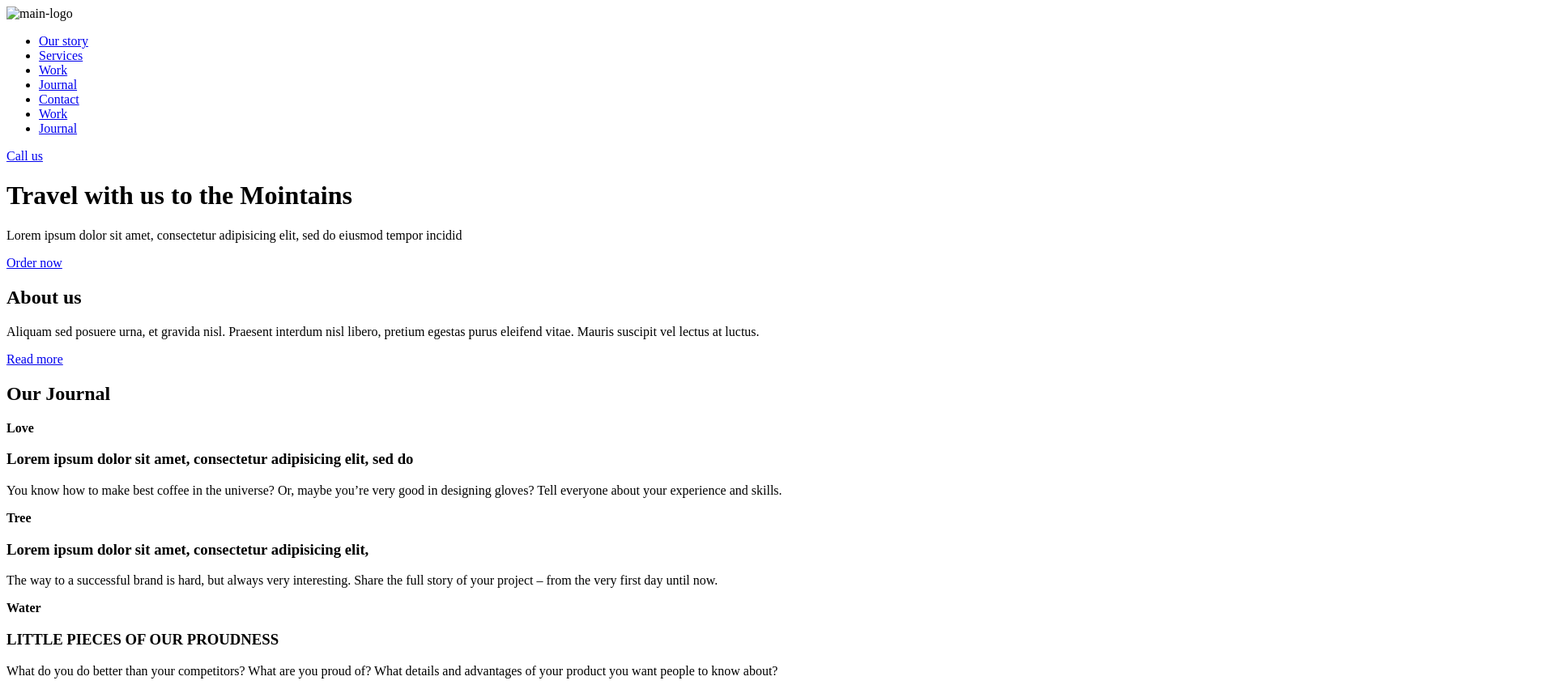
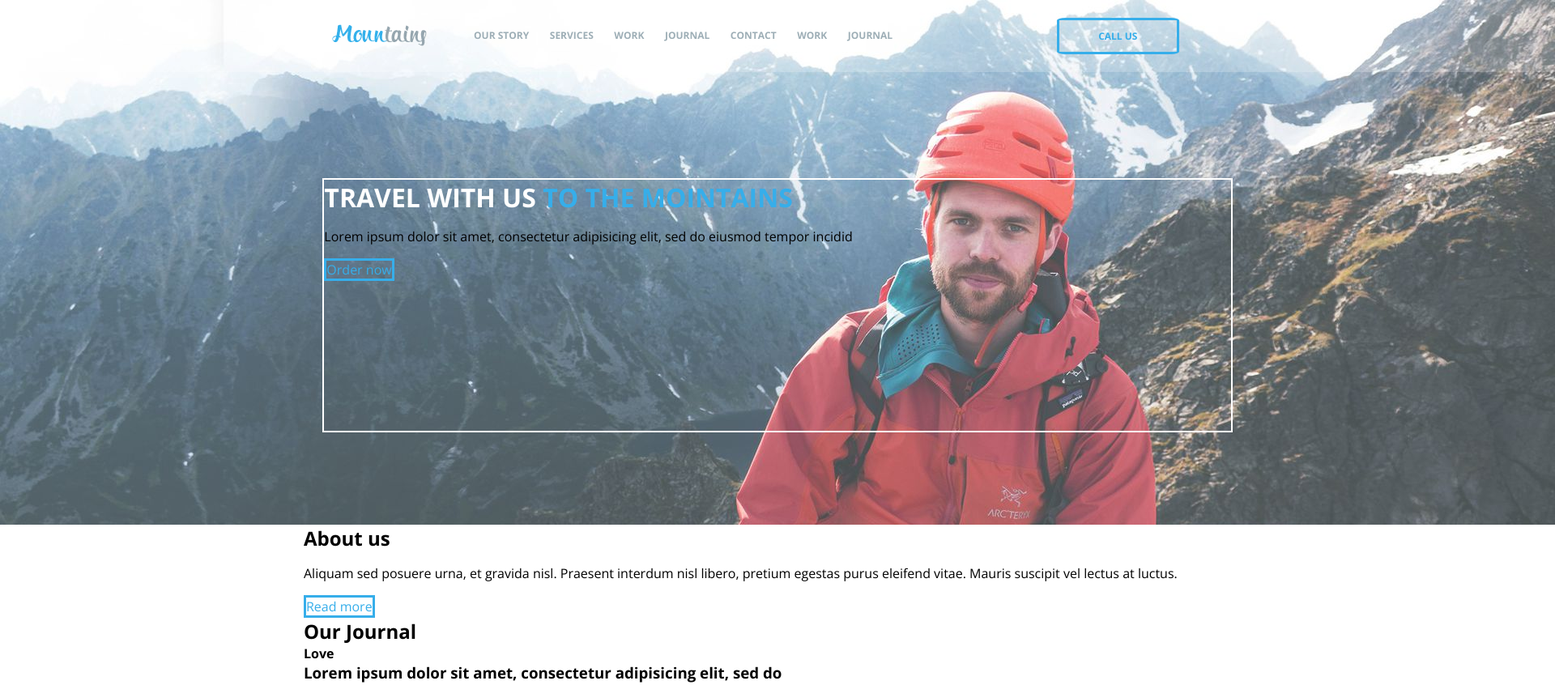
Before and after one commit to dabaycode/tourism-master-site, a plain HTML site: page index.html in a window 1280 px wide. Shown: the top 846 px of the page at 81% size, 1920 px wide, since content can reach past the window. Drawn offline with nearby package versions, Linux system fonts and the light colour scheme.

Commit message:
add header styles, rename html row elements

```diff
--- a/css/style.css
+++ b/css/style.css
@@ -0,0 +1,160 @@
+body {
+	position: relative;
+
+	width: 1920px;
+	margin: 0 auto;
+
+	font-family: 'Open Sans', "Arial", sans-serif;
+	font-size: 100%;
+}
+
+a {
+	text-decoration: none;
+}
+
+h1,
+h2,
+h3,
+h4 {
+	margin: 0;
+}
+
+main,
+.row-item {
+	overflow: hidden;
+}
+
+
+.row-item-container {
+	margin: 0 auto;
+	width: 60.94%;
+	box-sizing: border-box;
+}
+
+.clearfix::after {
+	content: "";
+	display: table;
+	clear: both;
+}
+
+.main-header,
+.row-item-content h1,
+.row-item-content h2 {
+	text-transform: uppercase;
+}
+
+.main-header {
+	background-color: rgba(255,255,255,0.2);
+}
+
+
+.logo,
+.contact,
+.main-navigation {
+	float: left;
+	font-size: 0.75em;
+}
+
+.logo {
+    padding: 13px 2%;
+    margin: 17px 1%;
+
+	font-size: 0; /* inline-block spacing fix */
+}
+
+.logo a {
+	display: inline-block;
+}
+
+.contact {
+    width: 13%;
+    margin: 22px 1.5%;
+}
+
+.main-navigation {
+	width: 60%;
+    margin: 18px 0;
+    padding: 12px 1%;
+
+	font-weight: bold;
+}
+
+.main-header {
+    position: absolute;
+    right: 0;
+    width: 100%;
+}
+
+.navigation-item {
+    display: inline-block;
+    padding: 5px 0;
+    margin: 0 1.6%;
+	color: #9daeb6;
+}
+
+.navigation-item:hover {
+	border-bottom: 2px solid #36aeea;
+}
+
+.banner-main {
+    min-height: 648px; /* temp */
+	background: url("../img/Header/background-image.jpg");
+}
+
+.banner-main-container {
+	margin-top: 220px;
+}
+
+.btn {
+	display: inline-block;
+	border: 3px solid #36aeea;
+	color: #36aeea;
+}
+
+.btn-call {
+    width: 95%;
+    padding: 11px 0;
+    border-radius: 7%;
+
+    text-align: center;
+    font-weight: bold;
+}
+
+.btn-call:hover {
+	background-color:  #36aeea;
+	color: white;
+}
+
+.banner-main-content {
+	width: auto;
+	min-height: 312px;  /* temp */
+	margin: 0 2%;
+	border: 2px solid white;
+	border-top: 0;
+}
+
+.banner-main-content h1 {
+	font-size: 2em;
+	font-weight: bold;
+	color: white;
+}
+
+.top-line {
+	font-size: 0;
+}
+
+.top-line-left,
+.top-line-right {
+	display: inline-block;
+	width: 50%;
+	height: 2px;
+	background-color: white;
+}
+
+.top-line-right {
+
+}
+
+.banner-main-content .title-text {
+	color: #36aeea;
+}
--- a/index.html
+++ b/index.html
@@ -3,36 +3,48 @@
 <head>
     <meta charset="UTF-8">
     <title>Mountains</title>
+    <link href='https://fonts.googleapis.com/css?family=Open+Sans:400,300,700' rel='stylesheet' type='text/css'>
     <link rel="stylesheet" href="css/style.css">
 </head>
 <body>
-<header class="main-header">
+<header class="row-item main-header ">
+    <div class="row-item-container clearfix">
         <div class="logo">
-        <img src="#" alt="main-logo">
+            <a href="#">
+                <img src="img/Header/logo-main.png" width="117px" height="27px" alt="main-logo">
+            </a>
         </div>
         <nav class="main-navigation">
-        <ul>
-            <li><a href="#">Our story</a></li>
-            <li><a href="#">Services</a></li>
-            <li><a href="#">Work</a></li>
-            <li><a href="#">Journal</a></li>
-            <li><a href="#">Contact</a></li>
-            <li><a href="#">Work</a></li>
-            <li><a href="#">Journal</a></li>
-        </ul>
+            <a class="navigation-item" href="#">Our story</a>
+            <a class="navigation-item" href="#">Services</a>
+            <a class="navigation-item" href="#">Work</a>
+            <a class="navigation-item" href="#">Journal</a>
+            <a class="navigation-item" href="#">Contact</a>
+            <a class="navigation-item" href="#">Work</a>
+            <a class="navigation-item" href="#">Journal</a>
         </nav>
         <div class="contact">
-        <a class="btn btn-blue" href="#">Call us</a>
+            <a class="btn btn-call" href="#">Call us</a>
+        </div>
     </div>
 </header>
 <!-- need more semantic(think about sections) -->
-<main>
-    <div class="column-item">
-        <h1>Travel with us <span>to the Mointains</span></h1>
+<main class="container">
+    <div class="row-item banner-main">
+        <div class="row-item-container banner-main-container">
+            <div class="row-item-content banner-main-content">
+                <div class="top-line">
+                    <div class="top-line-left"></div>
+                    <div class="top-line-right"></div>
+                </div>
+                <h1>Travel with us <span class="title-text">to the Mointains</span></h1>
                 <p>Lorem ipsum dolor sit amet, consectetur adipisicing elit, sed do eiusmod tempor incidid</p>
                 <a class="btn" href="#">Order now</a>
             </div>
-    <div class="column-item">
+        </div>
+    </div>
+    <div class="row-item">
+        <div class="row-item-container">
             <h2>About us</h2>
             <p>
                 Aliquam sed posuere urna, et gravida nisl. Praesent
@@ -41,7 +53,9 @@
             </p>
             <a class="btn" href="#">Read more</a>
         </div>
-    <div class="column-item">
+    </div>
+    <div class="row-item">
+        <div class="row-item-container">
             <h2>Our Journal</h2>
             <!-- think about using ol -->
             <div class="features">
@@ -53,7 +67,6 @@
                         You know how to make best coffee in the universe? Or, maybe you’re very good in designing gloves?
                         Tell everyone about your experience and skills.
                     </p>
-
                 </div>
                 <div class="features-img"></div>
                 <div class="features-description">
@@ -76,7 +89,9 @@
                 </div>
             </div>
         </div>
-    <div class="column-item">
+    </div>
+    <div class="row-item">
+        <div class="row-item-container">
             <h2>Do you wanna go?</h2>
             <p>
                 Aliquam sed posuere urna, et gravida nisl. Praesent
@@ -92,7 +107,9 @@
                 <span class="notification">* Your data will not be transferred</span>
             </form>
         </div>
-    <div class="column-item">
+    </div>
+    <div class="row-item">
+        <div class="row-item-container">
             <h2>How we work</h2>
             <ul class="step-list">
                 <li>
@@ -133,7 +150,9 @@
                 </li>
             </ul>
         </div>
-    <div class="column-item">
+    </div>
+    <div class="row-item">
+        <div class="row-item-container">
             <h2>Travel with us</h2>
             <div class="catalog">
                 <div class="catalog-item">
@@ -169,7 +188,9 @@
 
             </div>
         </div>
-    <div class="column-item">
+    </div>
+    <div class="row-item">
+        <div class="row-item-container">
             <h2>Gallery</h2>
             <div class="img-gallery">
                 <div class="img-gallery-column">
@@ -183,7 +204,9 @@
                 </div>
             </div>
         </div>
-    <div class="line-brand">
+    </div>
+    <div class="row-item line-brand">
+        <div class="row-item-content">
             <div class="line-brand-item"><img src="" alt=""></div>
             <div class="line-brand-item"><img src="" alt=""></div>
             <div class="line-brand-item"><img src="" alt=""></div>
@@ -191,7 +214,9 @@
             <div class="line-brand-item"><img src="" alt=""></div>
             <div class="line-brand-item"><img src="" alt=""></div>
         </div>
-    <div class="column-item comments">
+    </div>
+    <div class="row-item comments">
+        <div class="row-item-container">
             <h2>Our Clients Say</h2>
             <div class="layout-column">
                 <div class="comment">
@@ -218,7 +243,9 @@
                 </div>
             </div>
         </div>
-    <div class="column-item">
+    </div>
+    <div class="row-item">
+        <div class="row-item-container">
             <form class="contact-form" action="#">
                 <h2>Contacts</h2>
                 <p>Sign up for our newsletter to receive updates</p>
@@ -228,8 +255,11 @@
                 <button type="submit">Send</button>
             </form>
         </div>
+    </div>
 </main>
 <footer class="main-footer">
+    <div class="row-item">
+        <div class="row-item-container">
             <div class="footer-layout-column">
                 All rights reserved 2015
             </div>
@@ -241,6 +271,8 @@
             <div class="footer-layout-column">
                 <a href="tel:+1234243123">1 234 243 123</a>
             </div>
+        </div>
+    </div>
 </footer>
 </body>
 </html>
```
Lines whose indentation alone changed are shown as unchanged.
